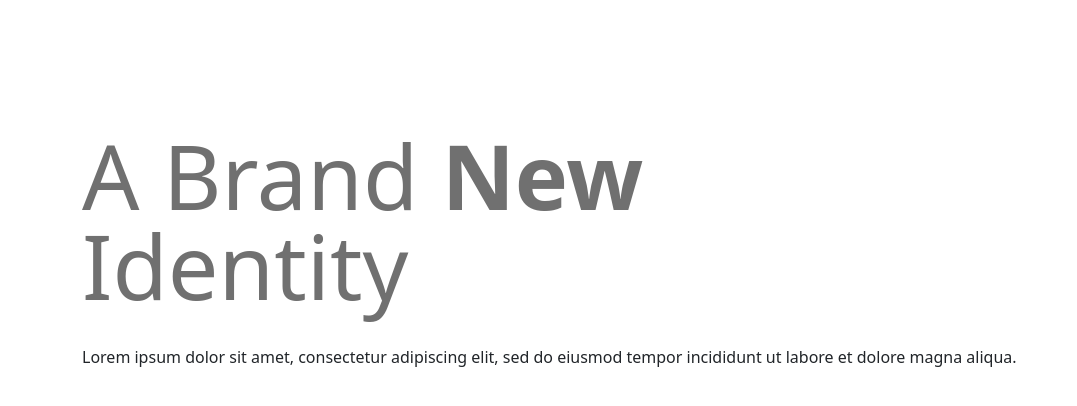
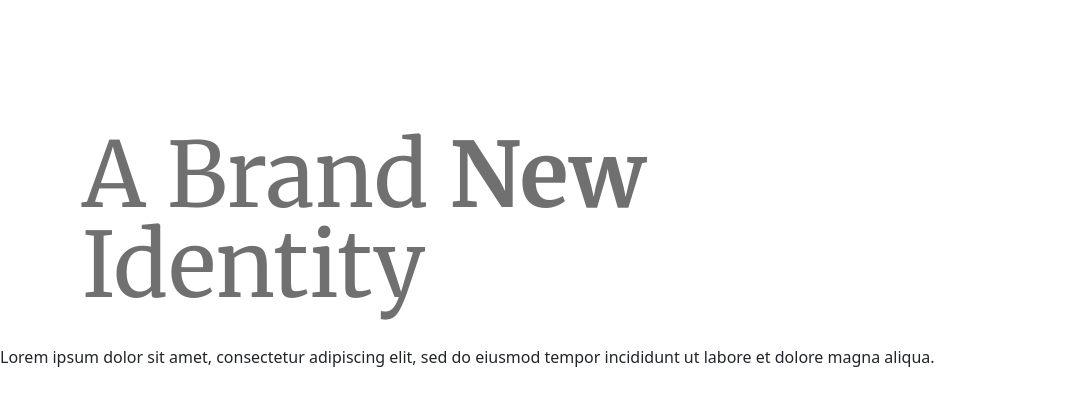
Before and after one commit to Francesco00713/secondo_layout, a plain HTML site: page components.html in a window 1280 px wide. Shown: the whole page, without its empty margins (0-1077 px from the left). Drawn offline with nearby package versions, Linux system fonts and the light colour scheme.

Commit message:
primo aggiornamento

```diff
--- a/components.html
+++ b/components.html
@@ -7,17 +7,21 @@
     <link rel="stylesheet" href="static\css\commons.css">
     <link rel="stylesheet" href="static\css\titolo.css">
     <link rel="stylesheet" href="static\css\sotto_titolo.css">
+    <link rel="stylesheet" href="static\css\hero.css">
     <title>Document</title>
 </head>
 <body>
+    <div class="hero">
         <div class="container">
             <div class="row">
                 <div class="col-9 titolo">
-                <h2 class="merryweather">
+                    <h2 class="merriweather-regular">
                         A Brand <strong>New</strong> Identity
                     </h2>
                 </div>
             </div>
+    </div>
+
 
         <div class="row">
             <div class="col-12">
```
Also changed, not shown: static/css/hero.css (added). Lines whose indentation alone changed are shown as unchanged.
